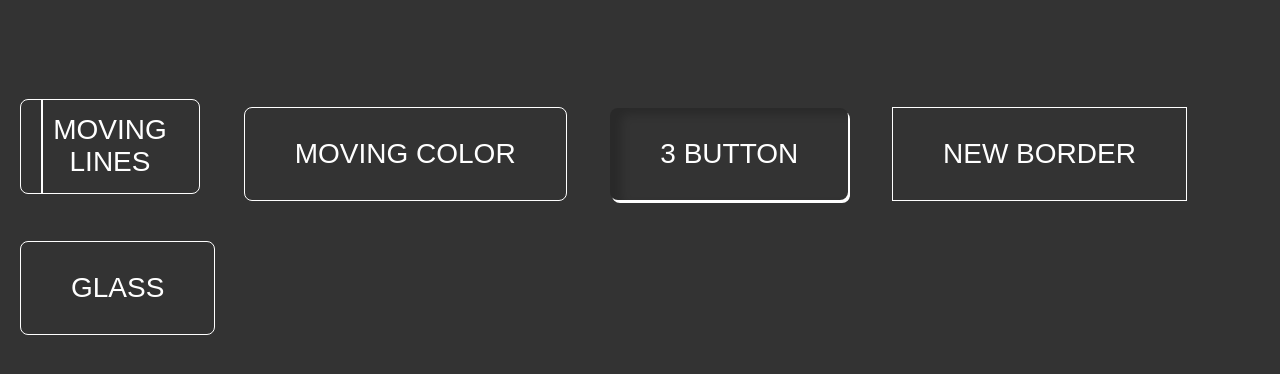
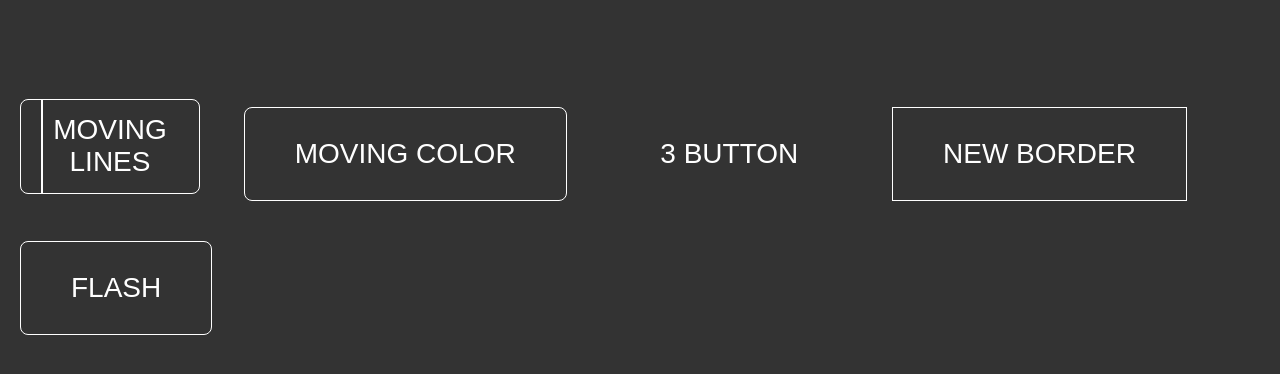
Before and after one commit to maglana/CodeDiversityRepo, a website built with Vite: page src/components/buttonComponents/index.html in a window 1280 px wide. Shown: the part 312-686 px from the top of the page. Built offline with nearby package versions, Linux system fonts and the light colour scheme.

Commit message:
fifth buttons - flash

```diff
--- a/src/components/buttonComponents/index.html
+++ b/src/components/buttonComponents/index.html
@@ -32,7 +32,7 @@
 		<button class="movingColor">moving color</button>
 		<button class="buttonThree">3 button</button>
 		<button class="newBorder">new border</button>
-		<button class="glass">glass</button>
+		<button class="flash">flash</button>
 	</div>
 	<script
 		type="module"
--- a/src/components/buttonComponents/style.css
+++ b/src/components/buttonComponents/style.css
@@ -110,8 +110,8 @@ button::after {
 	border: none;
 	transition: 0.5s;
 }
-.buttonThree {
-	box-shadow: 2px 3px 0 0 white, inset 11px 6px 10px rgba(0, 0, 0, 0.2);
+.buttonThree:hover {
+	box-shadow: 2px 3px 0 0 rgba(255, 255, 255, .8), inset 11px 6px 10px rgba(0, 0, 0, 0.2);
 }
 
 /*4 botton *4 botton *4 botton *4 botton *4 botton  */
@@ -150,3 +150,18 @@ button::after {
 	border-top: 5px solid fuchsia;
 	border-left: 5px solid fuchsia;
 }
+
+/* 5 5555555555 5 */
+
+.flash::before{
+	top: -30px;
+	left:-130px;
+	height: 160%;
+	width: 100px;
+	background-image: linear-gradient(-90deg, rgba(238, 46, 206, 0.897), rgba(255, 255, 255, 0));
+	transform: rotate(20deg);
+}
+.flash:hover::before{
+	left: 130%;
+
+}
```
